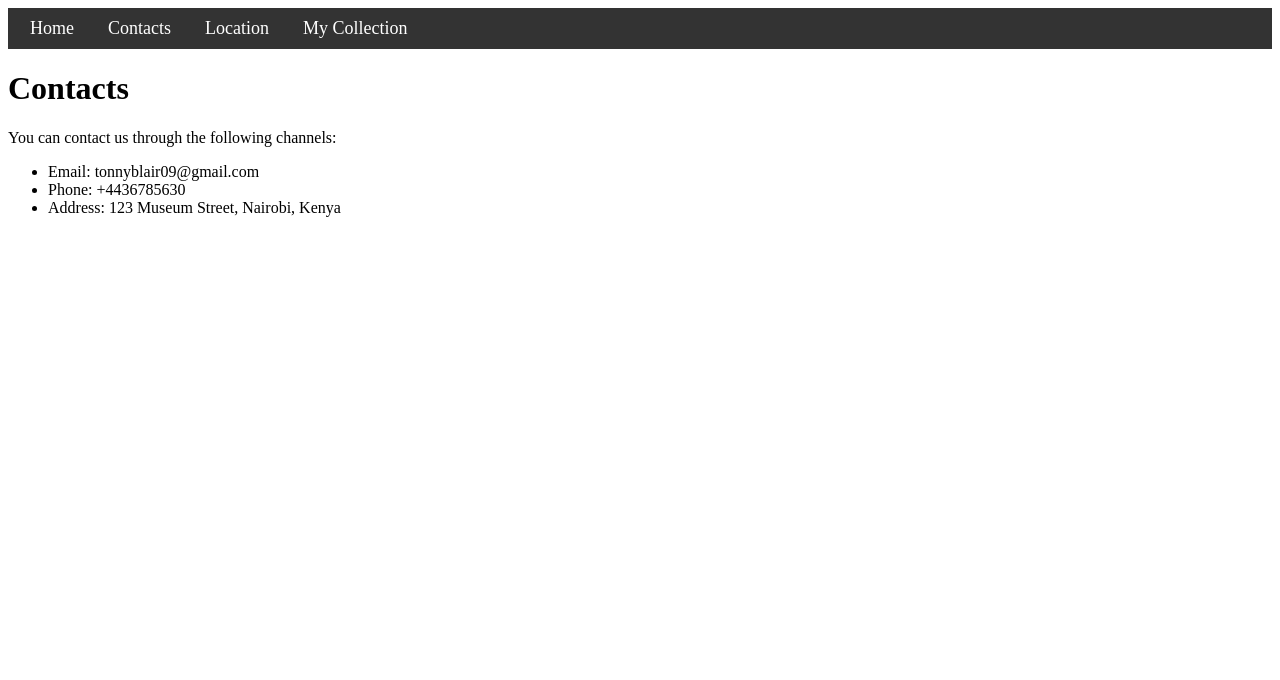
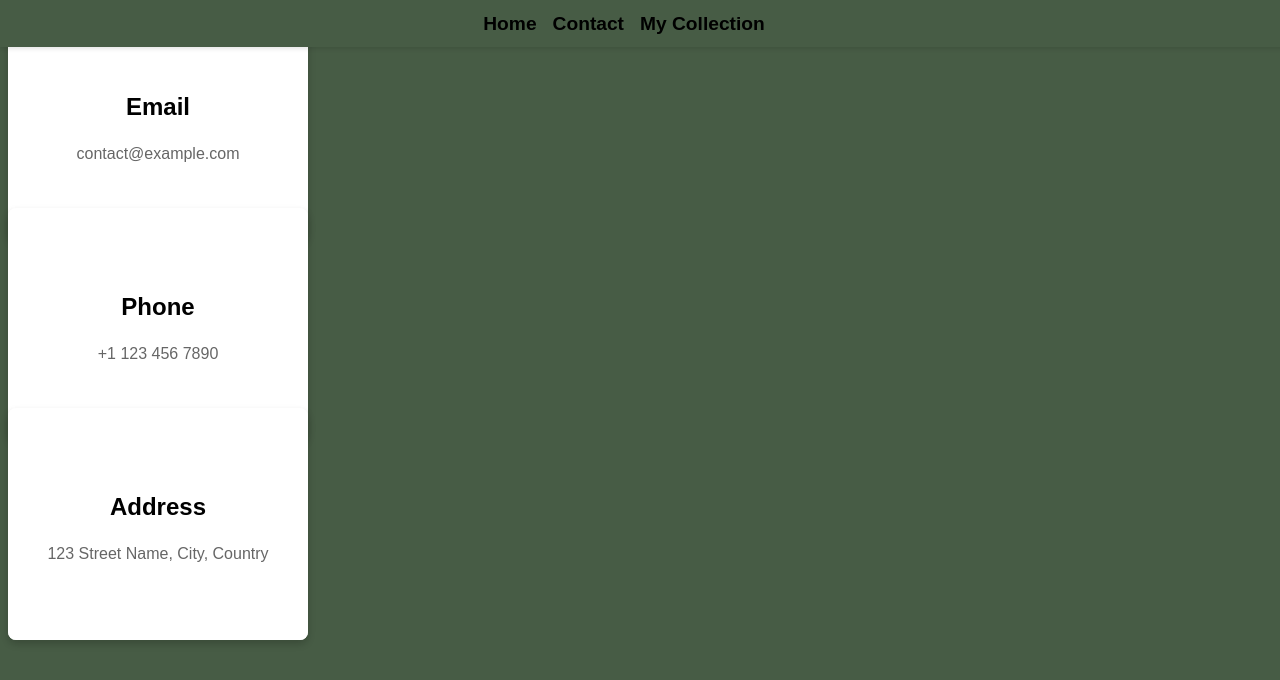
Before and after one commit to BlairMutisya/Art-Enclave, a React (Create React App) app in the folder art-enclave/: page /contact in a window 1280 px wide. Shown: the top 680 px of the page. Built offline with nearby package versions, Linux system fonts and the light colour scheme.

Commit message:
Change the homepage setup

```diff
--- a/art-enclave/package.json
+++ b/art-enclave/package.json
@@ -12,6 +12,7 @@
     "json-server": "^1.0.0-alpha.23",
     "react": "^18.3.1",
     "react-dom": "^18.3.1",
+    "react-icons": "^5.2.0",
     "react-router-dom": "^6.23.0",
     "react-scripts": "5.0.1",
     "styled-components": "^6.1.9",
--- a/art-enclave/public/index.html
+++ b/art-enclave/public/index.html
@@ -3,7 +3,7 @@
 <head>
   <meta charset="UTF-8">
   <meta name="viewport" content="width=device-width, initial-scale=1.0">
-  <title>React App</title>
+  <title></title>
 </head>
 <body>
   <div id="root"></div>
--- a/art-enclave/src/App.js
+++ b/art-enclave/src/App.js
@@ -1,20 +1,21 @@
-// App.js
 import React from 'react';
 import { BrowserRouter as Router, Routes, Route } from 'react-router-dom';
 import Home from './components/Home';
 import Location from './components/Location';
 import Contact from './components/Contact';
-import NavBar from './components/NavBar'; // Import NavBar component
+import NavBar from './components/NavBar';
+import MyCollection from './components/MyCollection'; // Import MyCollection component
 
 const App = () => {
   return (
     <Router>
       <div>
-        <NavBar /> {/* Render NavBar component outside of Routes */}
+        <NavBar />
         <Routes>
           <Route path="/" element={<Home />} />
-          <Route path="/location" element={<Location />} /> {/* Correct path */}
+          <Route path="/location" element={<Location />} />
           <Route path="/contact" element={<Contact />} />
+          <Route path="/mycollection" element={<MyCollection />} /> {/* Add route for MyCollection */}
         </Routes>
       </div>
     </Router>
--- a/art-enclave/src/components/Cards.js
+++ b/art-enclave/src/components/Cards.js
@@ -1,7 +1,13 @@
-import React from 'react';
-import '../styles/styles.css'; // Import styles.css
+import React, { useState } from 'react';
+import '../styles/styles.css';
+const Cards = ({ artworks, addToCollection }) => {
+  const [addedToCart, setAddedToCart] = useState({});
 
-const Cards = ({ artworks }) => {
+  const handleAddToCart = (artworkId) => {
+    addToCollection(artworkId);
+    setAddedToCart(prevState => ({ ...prevState, [artworkId]: true }));
+  };
+
   return (
     <div className="grid grid-cols-3 gap-4">
       {artworks.map(artwork => (
@@ -9,7 +15,10 @@ const Cards = ({ artworks }) => {
           <img src={artwork.baseimageurl} alt={artwork.title} />
           <h2>{artwork.title}</h2>
           <p>{artwork.description}</p>
-          <button>Add to Cart</button>
+          <button onClick={() => handleAddToCart(artwork.id)}>
+            Add to Cart
+            {addedToCart[artwork.id] && <i className="fas fa-check-circle"></i>}
+          </button>
         </div>
       ))}
     </div>
--- a/art-enclave/src/components/Contact.js
+++ b/art-enclave/src/components/Contact.js
@@ -1,20 +1,55 @@
-// Contacts.js
 import React from 'react';
-
+import '../styles/styles.css';
 const Contacts = () => {
   return (
-    <div className="container mx-auto">
-      <h1 className="text-3xl font-bold mt-8">Contacts</h1>
-      <p className="mt-4">
-        You can contact us through the following channels:
-      </p>
-      <ul className="mt-4">
-        <li>Email: tonnyblair09@gmail.com</li>
-        <li>Phone: +4436785630</li>
-        <li>Address: 123 Museum Street, Nairobi, Kenya</li>
-      </ul>
+    <div className="contact-container">
+      <div className="contact-card">
+        <div className="contact-face contact-face1">
+          <div className="contact-content">
+            <div className="contact-icon">
+              <i className="fa fa-envelope" aria-hidden="true"></i>
+            </div>
+          </div>
+        </div>
+        <div className="contact-face contact-face2">
+          <div className="contact-content">
+            <h3>Email</h3>
+            <p>contact@example.com</p>
+          </div>
+        </div>
+      </div>
+      <div className="contact-card">
+        <div className="contact-face contact-face1">
+          <div className="contact-content">
+            <div className="contact-icon">
+              <i className="fa fa-phone" aria-hidden="true"></i>
+            </div>
+          </div>
+        </div>
+        <div className="contact-face contact-face2">
+          <div className="contact-content">
+            <h3>Phone</h3>
+            <p>+1 123 456 7890</p>
+          </div>
+        </div>
+      </div>
+      <div className="contact-card">
+        <div className="contact-face contact-face1">
+          <div className="contact-content">
+            <div className="contact-icon">
+              <i className="fa fa-map-marker" aria-hidden="true"></i>
+            </div>
+          </div>
+        </div>
+        <div className="contact-face contact-face2">
+          <div className="contact-content">
+            <h3>Address</h3>
+            <p>123 Street Name, City, Country</p>
+          </div>
+        </div>
+      </div>
     </div>
   );
-};
+}
 
 export default Contacts;
--- a/art-enclave/src/components/MyCollection.js
+++ b/art-enclave/src/components/MyCollection.js
@@ -1,4 +1,3 @@
-// MyCollection.js
 import React, { useState, useEffect } from 'react';
 import Collection from './Collection';
 
--- a/art-enclave/src/components/NavBar.js
+++ b/art-enclave/src/components/NavBar.js
@@ -1,24 +1,31 @@
 import React from 'react';
-import { Link } from 'react-router-dom'; // Import Link from react-router-dom
+import { Link } from 'react-router-dom';
 import '../styles/styles.css'; // Import styles.css
 
 const Navbar = () => {
+  const handleAddToCart = () => {
+    // Implement add to cart functionality
+    alert('Item added to cart!');
+  };
+
   return (
     <nav className="navbar">
-      <ul className="navbar-list">
+      <Link to="/" className="navbar-logo"></Link>
+      <ul className="navbar-links">
         <li className="navbar-item">
           <Link to="/" className="navbar-link">Home</Link>
         </li>
         <li className="navbar-item">
-          <Link to="/contacts" className="navbar-link">Contacts</Link>
-        </li>
-        <li className="navbar-item">
-          <Link to="/location" className="navbar-link">Location</Link>
+          <Link to="/contact" className="navbar-link">Contact</Link>
         </li>
         <li className="navbar-item">
           <Link to="/mycollection" className="navbar-link">My Collection</Link>
         </li>
       </ul>
+      <div className="navbar-icons">
+        <i className="icon fas fa-user"></i>
+        <i className="icon fas fa-shopping-cart" onClick={handleAddToCart}></i>
+      </div>
     </nav>
   );
 }
--- a/art-enclave/src/pages/HomePage.js
+++ b/art-enclave/src/pages/HomePage.js
@@ -8,7 +8,6 @@ const Home = () => {
   return (
     <div>
       <NavBar /> {/* Render NavBar component inside Home */}
-      <h1 className="text-3xl font-bold mb-4">Art EnClave</h1>
       <Search /> {/* Render Search component */}
       <Cards /> {/* Render Cards component */}
     </div>
--- a/art-enclave/src/styles/styles.css
+++ b/art-enclave/src/styles/styles.css
@@ -1,94 +1,145 @@
-/* styles.css */
+body {
+    font-family: 'Poppins', sans-serif;
+    background-color: #475c45;
+  }
 
 /* Navbar */
 .navbar {
-    background-color: #333;
-    padding: 10px;
-    margin: 0;
+    background-color: #475c45;
+    padding: 0.6rem 0.5rem; /* Reduce padding */
+    display: flex;
+    justify-content: space-between; /* Distribute items evenly */
+    align-items: center;
+    position: fixed; /* Fixed position to stick at the top */
+    width: 100%; /* Occupy full width */
+    top: 0; /* Align to the top */
+    left: 0; /* Align to the left */
+    z-index: 1000; /* Ensure it's on top of other content */
+    transition: background-color 0.3s ease; /* Smooth transition */
+    box-shadow: 0 2px 4px rgba(0, 0, 0, 0.1); /* Add shadow */
 }
 
-.navbar-list {
+.navbar-logo {
+    font-size: 1.5rem;
+    font-weight: bold;
+    text-transform: uppercase;
+    color: #fff;
+    text-decoration: none;
+}
+
+.navbar-links {
     list-style-type: none;
     padding: 0;
     margin: 0;
     display: flex;
-}
-
-.navbar-item {
-    margin-right: 10px;
+    justify-content: space-between; /* Distribute items evenly */
+    align-items: center;
   }
 
   .navbar-link {
+    position: relative;
     text-decoration: none;
-    color: #fff;
-    font-size: 18px;
-    padding: 8px 12px;
-    border-radius: 5px;
-    transition: all 0.3s ease;
+    color: hsl(0, 0%, 0%);
+    transition: color 0.3s ease; /* Smooth transition */
+    margin-right: 1rem; /* Increase margin between links */
+    font-size: 1.2rem; /* Increase font size */
+    font-weight: bold; /* Bold font weight */
   }
 
   .navbar-link:hover {
-    background-color: #555;
+    color: hsl(120, 20%, 98%); /* Change text color on hover */
   }
 
-/* DarkModeToggle */
-.dark-mode-toggle {
+  .navbar-link::after {
+    content: '';
+    position: absolute;
+    bottom: -2px; /* Adjust based on your design */
+    left: 0;
+    width: 0;
+    height: 2px; /* Thickness of the line */
+    background-color: hsl(0, 0%, 0%); /* Color of the line */
+    transition: width 0.3s ease; /* Transition for the line width */
+  }
+
+  .navbar-link:hover::after {
+    width: 100%; /* Show the line on hover */
+  }
+
+.icon {
+    font-size: 1.5rem; /* Increase icon size */
+    margin-left: 1rem; /* Increase margin between icons */
+    cursor: pointer;
+    transition: color 0.3s ease; /* Smooth transition */
+}
+
+.icon:hover {
+    color: #ffcc00; /* Change icon color on hover */
+}
+/* styles.css */
+
+/* Contacts */
+/* Contacts Container */
+.contacts-container {
     display: flex;
     justify-content: center;
     align-items: center;
+    margin-top: 2rem;
   }
 
-
-.card {
-    border: 1px solid #ccc;
-    border-radius: 8px;
-    overflow: hidden;
+  /* Contact Card */
+  .contact-card {
+    width: 300px;
+    height: 200px;
+    perspective: 1000px;
   }
 
-  .card-image {
+  /* Contact Face */
+  .contact-face {
     width: 100%;
-    height: 200px;
-    object-fit: cover;
+    height: 100%;
+    position: absolute;
+    backface-visibility: hidden;
+    transition: transform 0.5s;
   }
 
-  .card-content {
-    padding: 16px;
+  /* Contact Front Face */
+  .contact-face-front {
+    transform: rotateY(0deg);
   }
 
-  .card-title {
-    font-size: 18px;
-    font-weight: bold;
-    margin-bottom: 8px;
+  /* Contact Back Face */
+  .contact-face-back {
+    transform: rotateY(180deg);
   }
 
-  .card-date {
-    font-size: 14px;
+  /* Contact Content */
+  .contact-content {
+    display: flex;
+    flex-direction: column;
+    align-items: center;
+    justify-content: center;
+    height: 100%;
+    padding: 1rem;
+    background-color: #fff;
+    border-radius: 8px;
+    box-shadow: 0 4px 8px rgba(0, 0, 0, 0.1);
+  }
+
+  /* Contact Icon */
+  .contact-icon {
+    font-size: 3rem;
+    margin-bottom: 1rem;
+    color: #333;
+  }
+
+  /* Contact Title */
+  .contact-content h3 {
+    font-size: 1.5rem;
+    margin-bottom: 0.5rem;
+  }
+
+  /* Contact Description */
+  .contact-content p {
+    font-size: 1rem;
     color: #666;
   }
-.container .card .face.face1 {
-    position:relative;
-    background: #333;
-    display: flex;
-    justify-content: center;
-    align-items: center;
-    z-index: 1;
-    transform: translateY(100px);
-}
-.container .card:hover .face.face1 {
-    background: #ff0057;
-    transform: translateY(0px);
-}
-.container .card .face.face1 .content i {
-    max-width: 100px;
-}
-.container .card .face.face2 {
-    position: relative;
-    background: #fff;
-    display: flex;
-    justify-content: center;
-    align-items: center;
-    padding: 20px;
-    box-sizing: border-box;
-    box-shadow: 0 20px 50px rbga(0, 0, 0, 0.8);
-    transform: translateY(-100px);
-}
```
Also changed, not shown: art-enclave/src/components/Home.js (+27 -22 lines), art-enclave/src/pages/ContactsPage.js (+47 -7 lines), 1 other file (tests, documents, lock files or other folders). Lines whose indentation alone changed are shown as unchanged.
